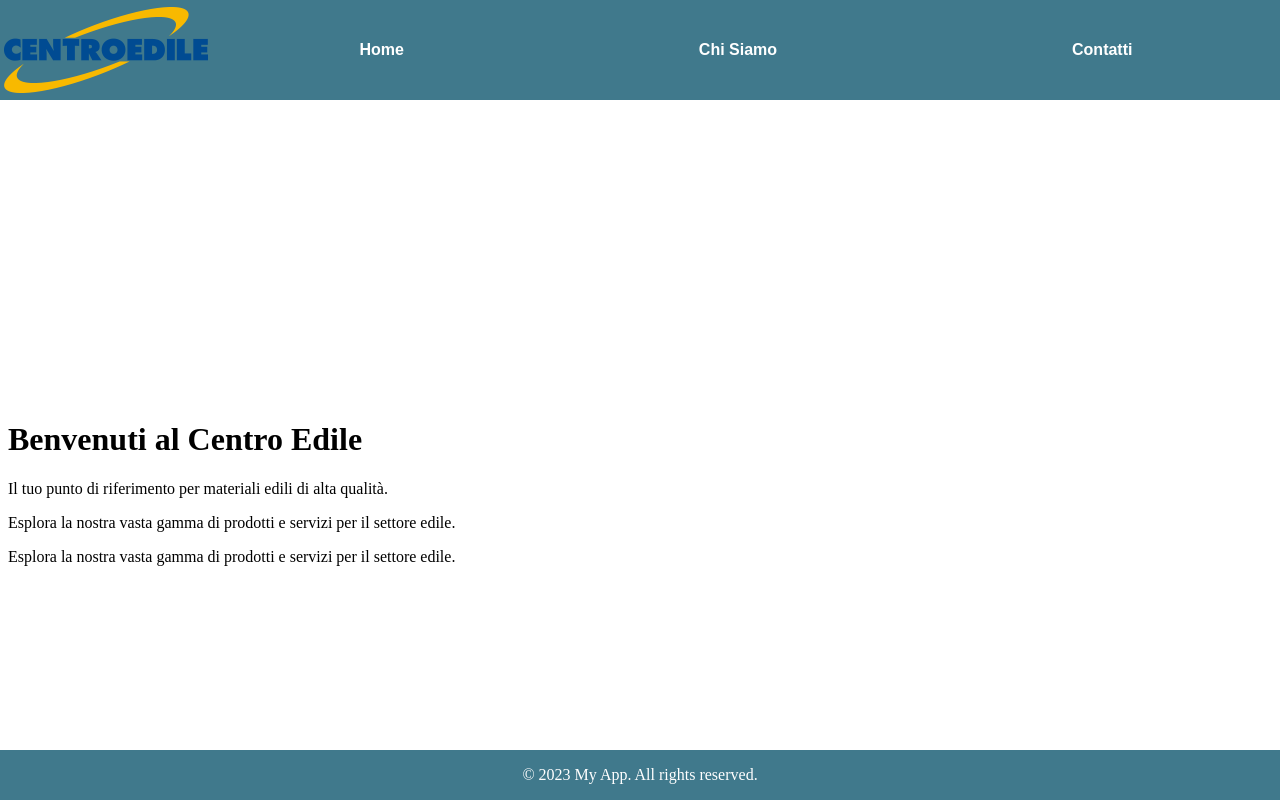
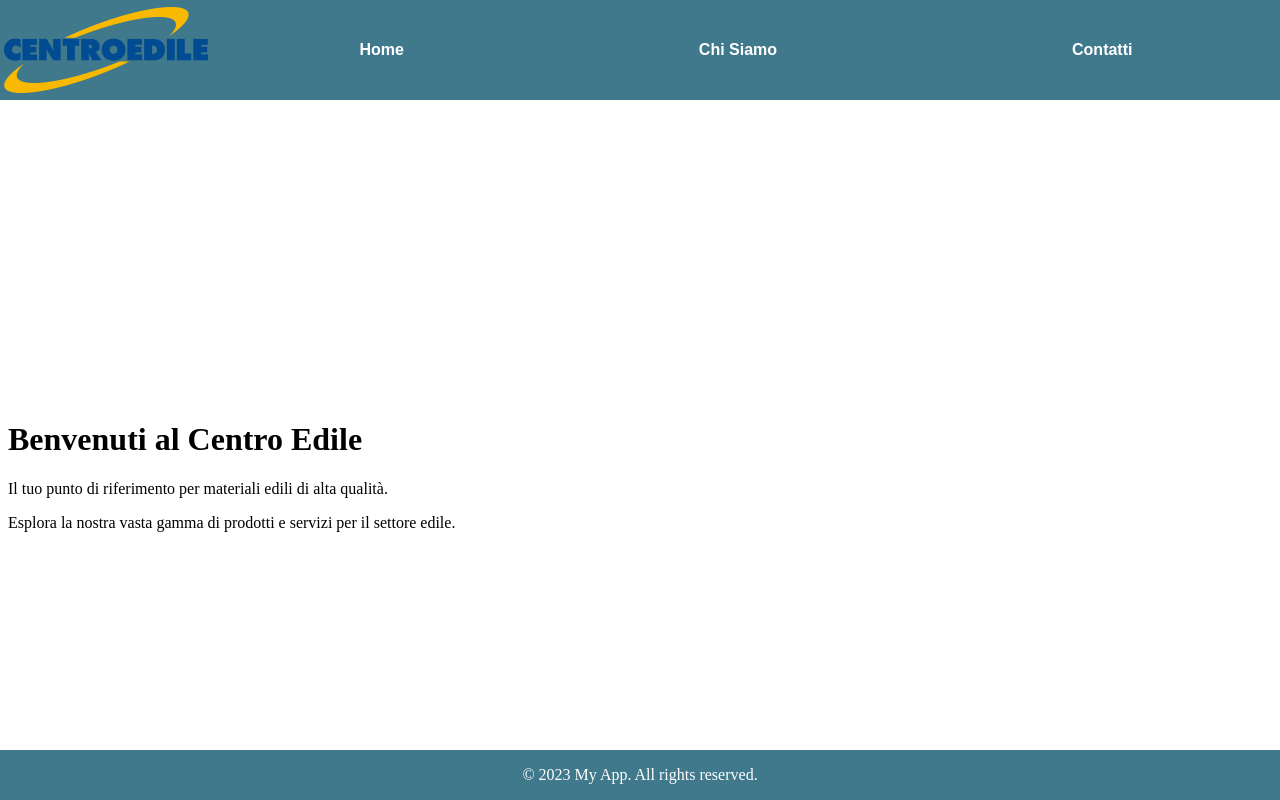
Before and after one commit to OstapFedchuk/ProgettoWebApp, a Vue app in the folder frontend/: page / in a window 1280 px wide. Built offline with nearby package versions, Linux system fonts and the light colour scheme.

Commit message:
Creazione router, vari miglioramenti estetici

```diff
--- a/frontend/src/views/Home.vue
+++ b/frontend/src/views/Home.vue
@@ -3,8 +3,8 @@
         <h1>Benvenuti al Centro Edile</h1>
         <p>Il tuo punto di riferimento per materiali edili di alta qualità.</p>
         <p>Esplora la nostra vasta gamma di prodotti e servizi per il settore edile.</p>
-        <p>Esplora la nostra vasta gamma di prodotti e servizi per il settore edile.</p>
     </div>
+
 </template>
 
 <style scoped>
```
